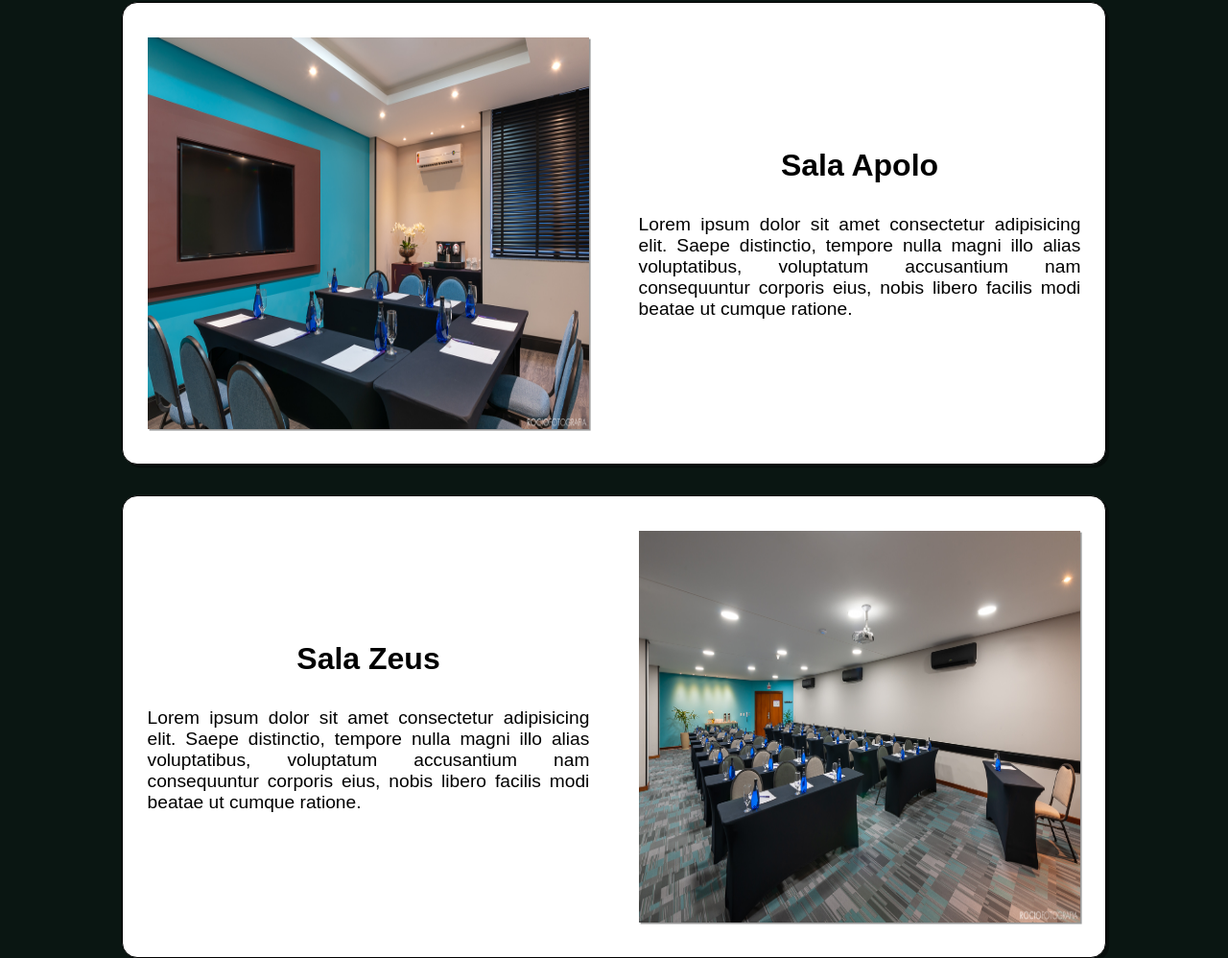
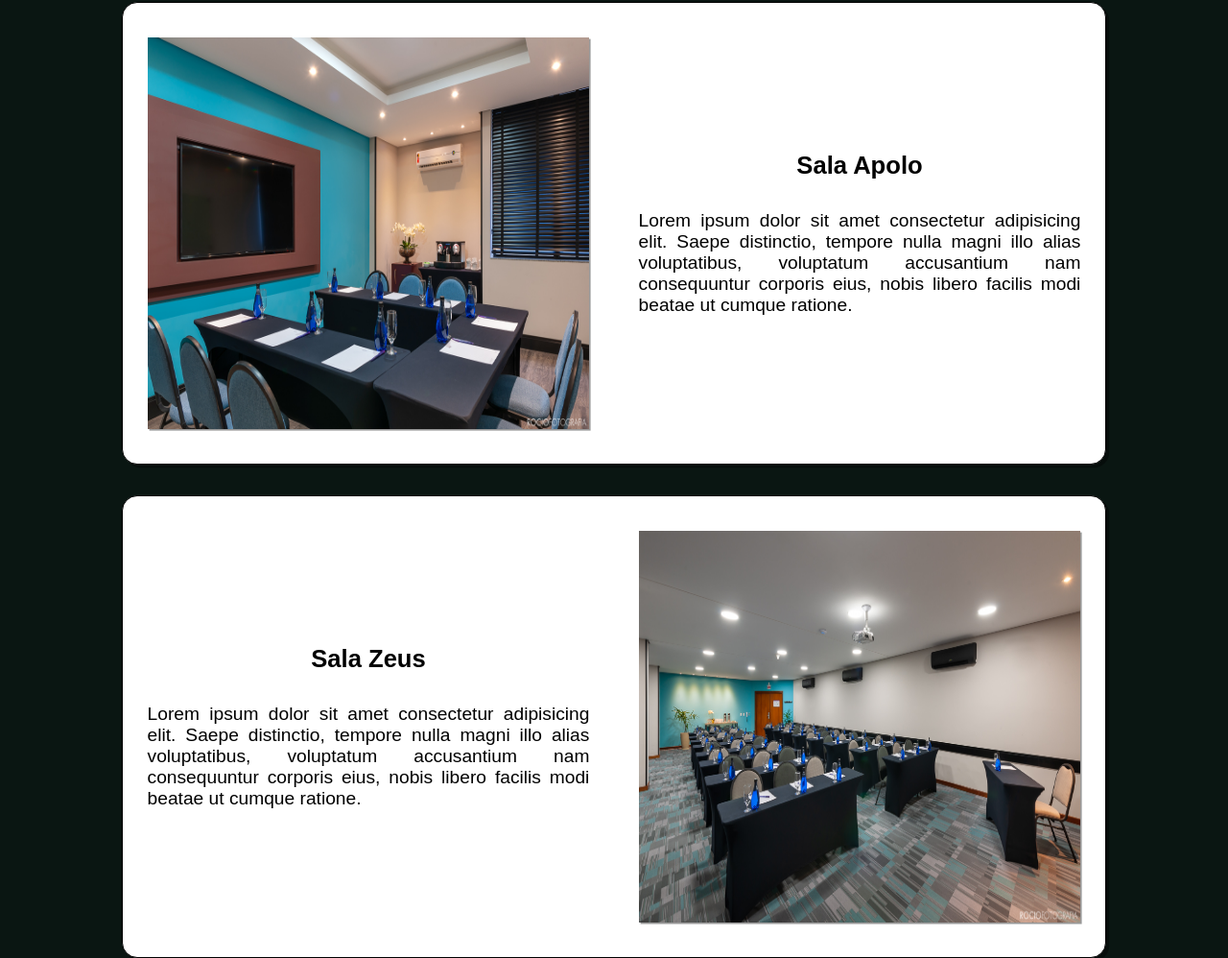
Before and after one commit to OtherVision/EventosLindacap, a plain HTML site: page index.html in a window 1280 px wide. Shown: the part 990-1988 px from the top of the page at 96% size. Drawn offline with Linux system fonts and the light colour scheme.

Commit message:
ajuste fonte

```diff
--- a/css/style.css
+++ b/css/style.css
@@ -62,14 +62,14 @@ html {scroll-behavior: smooth;}
 /*   confgs da galeria de imagem       */
 .img-eventos, .img-eventos-two, .img-eventos-three, .img-eventos-four, .img-eventos-five { position: relative; height: 85%; background-color: black; width: 45% ; background-color: rgba(0,0,0,0.9); box-shadow: .1rem .1rem rgba(0,0,0,0.4);}
 .img-eventos img, .img-eventos-two img, .img-eventos-three img, .img-eventos-four img, .img-eventos-five img {height: 100%; width: 100%;}
-.gallery, .gallery-two, .gallery-three, .gallery-four, .gallery-five {width: 100%; height: 100%;  display: flex;  }
+.gallery, .gallery-two, .gallery-three, .gallery-four, .gallery-five {width: 100%; height: 100%;  display: flex; }
 .imagem-escondida { z-index: 150; }
 .gallery img, .gallery-two img, .gallery-three img, .gallery-four img, .gallery-five img {transition: 1s; width: 100%; height: 100%; position: absolute; }
 .gallery img:hover, .gallery-two img:hover, .gallery-three img:hover, .gallery-four img:hover, .gallery-five img:hover{filter: grayscale(100%); }
 
 
 .descricao-eventos {height: 85%;  width: 45% ; color: black; text-align: justify; display:flex; flex-direction: column; align-items: center; justify-content: center; text-shadow: .1rem  rgba(0,0,0,0.4);}
-.descricao-eventos h3 { font-family: var(--font-title); padding-bottom: 2rem; font-size: 2rem;}
+.descricao-eventos h3 { font-family: var(--font-title); padding-bottom: 2rem; font-size: 1.6rem;}
 .descricao-eventos p {font-family: var(--font-text); font-size: 1.2rem;}
 /*  configs da sessao sobre         */
 .sessao-sobre {width: 100%; height: auto; background-color: #1A2930; padding-bottom: 2rem;}
```
